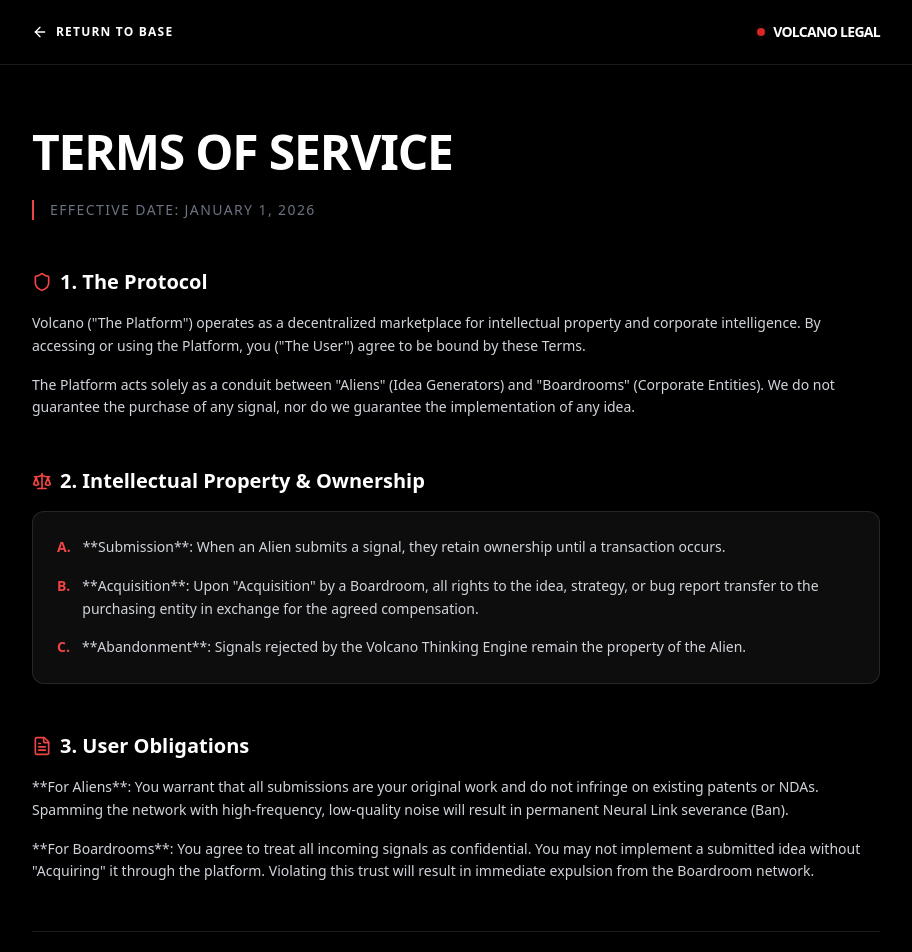
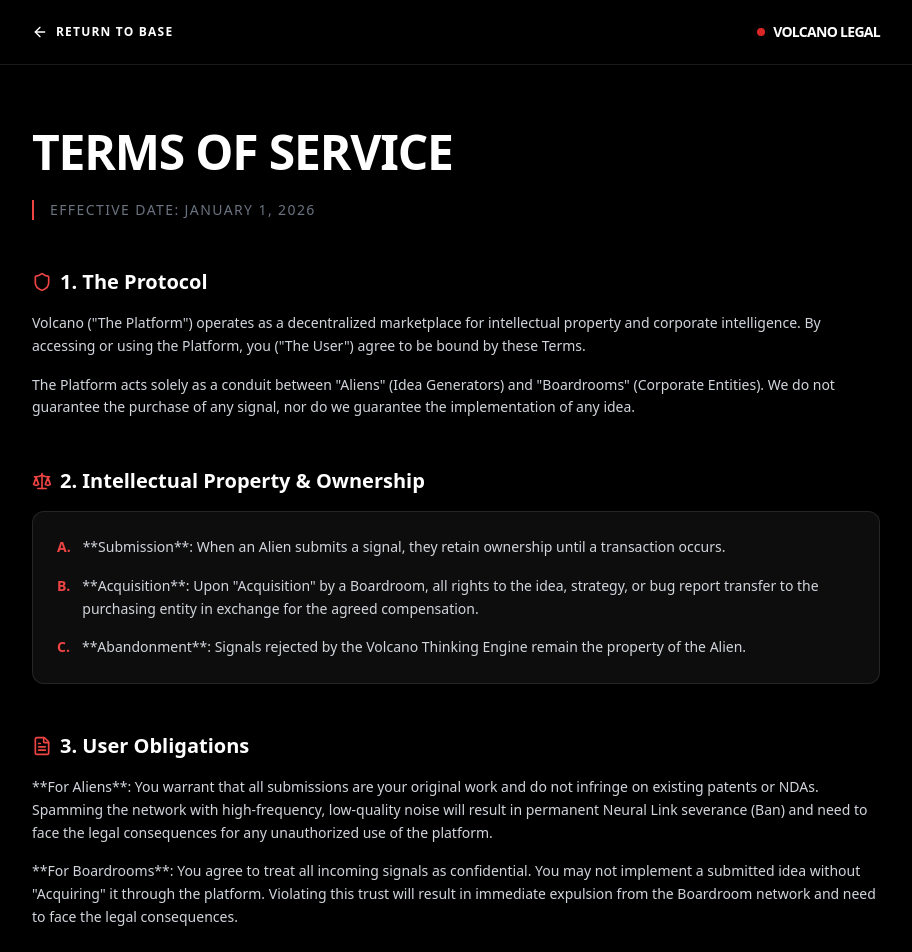
Before and after one commit to Jaswanthmm/Volcano, a React (Vite) app in the folder frontend/: page /terms in a window 1280 px wide. Shown: the top 952 px of the page, without its empty margins (184-1096 px from the left). Built offline with nearby package versions, Linux system fonts and the light colour scheme.

Commit message:
feat: Enhance Terms text and update Boardroom icons to Building2

```diff
--- a/frontend/src/pages/BoardroomDashboard.jsx
+++ b/frontend/src/pages/BoardroomDashboard.jsx
@@ -1,7 +1,7 @@
 // Admin interface for Companies (Titans) to review and manage signals.
 import React, { useState, useEffect, useRef } from 'react';
 import { Link, useNavigate } from 'react-router-dom';
-import { Radio, Send, Database, Shield, LogOut, Loader2, AlertTriangle, CheckCircle2, Building, MessageSquare, XCircle, HelpCircle, Activity, Lock, Users, Briefcase, Search, Clock, Box, User, Zap, Star } from 'lucide-react';
+import { Radio, Send, Database, Shield, LogOut, Loader2, AlertTriangle, CheckCircle2, Building, MessageSquare, XCircle, HelpCircle, Activity, Lock, Users, Briefcase, Search, Clock, Building2, User, Zap, Star } from 'lucide-react';
 import { API_URL } from '../config';
 
 const BoardroomDashboard = () => {
@@ -172,7 +172,7 @@ const BoardroomDashboard = () => {
                         <img src={company.logo_url} alt="Logo" className="w-8 h-8 rounded-lg shadow-lg shadow-blue-900/50 object-contain bg-white/5" />
                     ) : (
                         <div className="w-8 h-8 bg-blue-600 rounded-lg flex items-center justify-center shadow-lg shadow-blue-900/50">
-                            <Box size={18} />
+                            <Building2 size={18} />
                         </div>
                     )}
                     <div>
--- a/frontend/src/pages/BoardroomLogin.jsx
+++ b/frontend/src/pages/BoardroomLogin.jsx
@@ -100,7 +100,7 @@ const BoardroomLogin = () => {
                 {/* Header content */}
                 <div className="mb-12 text-center">
                     <Link to="/" className="inline-flex items-center justify-center w-16 h-16 mx-auto mb-6 bg-white/5 border border-white/10 rounded-2xl text-blue-400 shadow-2xl backdrop-blur-xl hover:scale-105 transition-transform duration-300">
-                        <Box size={32} />
+                        <Building2 size={32} />
                     </Link>
                     <h1 className="text-3xl md:text-4xl font-bold tracking-tight mb-2 text-white">Boardroom Access</h1>
                     <p className="text-blue-200/50 text-xs uppercase tracking-[0.3em] font-bold">Industrial Intelligence Portal</p>
--- a/frontend/src/pages/Terms.jsx
+++ b/frontend/src/pages/Terms.jsx
@@ -82,11 +82,11 @@ const Terms = () => {
                         </h2>
                         <p className="mb-4">
                             **For Aliens**: You warrant that all submissions are your original work and do not infringe on existing patents or NDAs.
-                            Spamming the network with high-frequency, low-quality noise will result in permanent Neural Link severance (Ban).
+                            Spamming the network with high-frequency, low-quality noise will result in permanent Neural Link severance (Ban) and need to face the legal consequences for any unauthorized use of the platform.
                         </p>
                         <p>
                             **For Boardrooms**: You agree to treat all incoming signals as confidential. You may not implement a submitted idea without "Acquiring" it through the platform.
-                            Violating this trust will result in immediate expulsion from the Boardroom network.
+                            Violating this trust will result in immediate expulsion from the Boardroom network and need to face the legal consequences.
                         </p>
                     </section>
 
```
